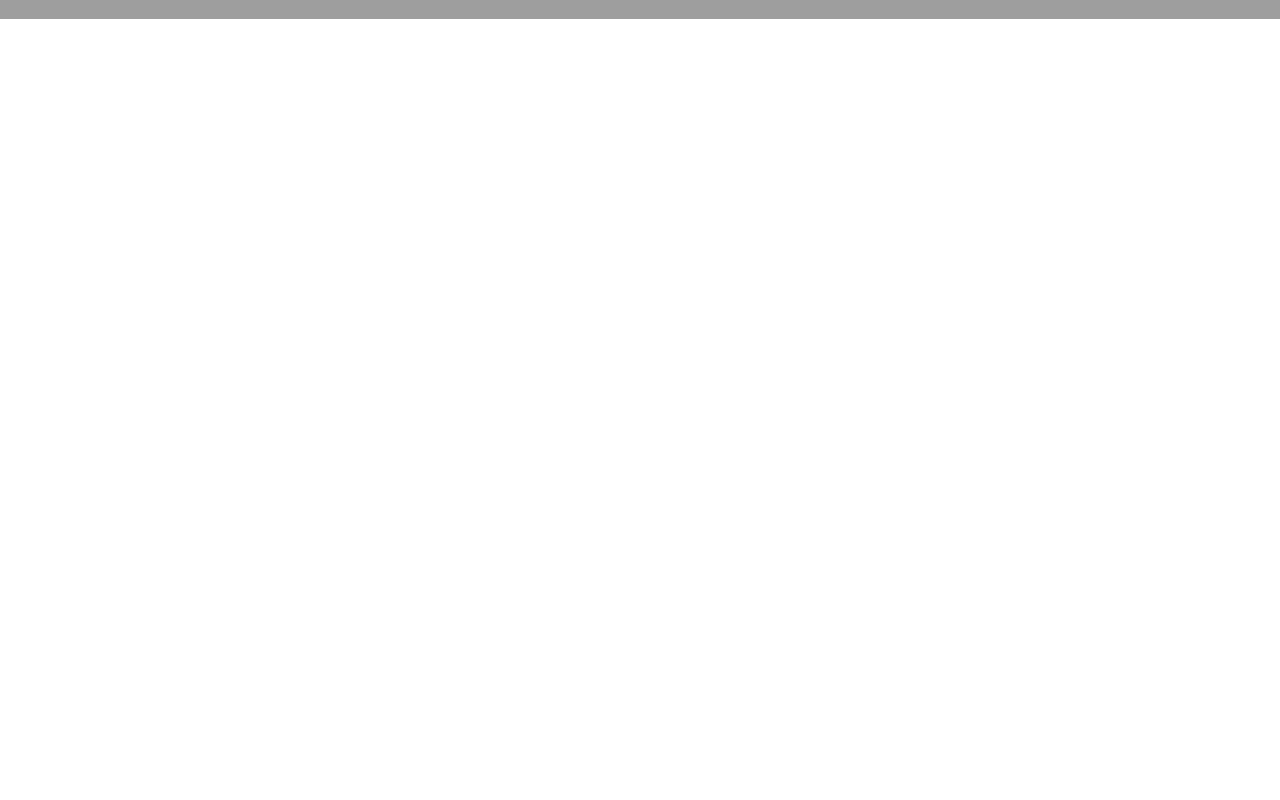
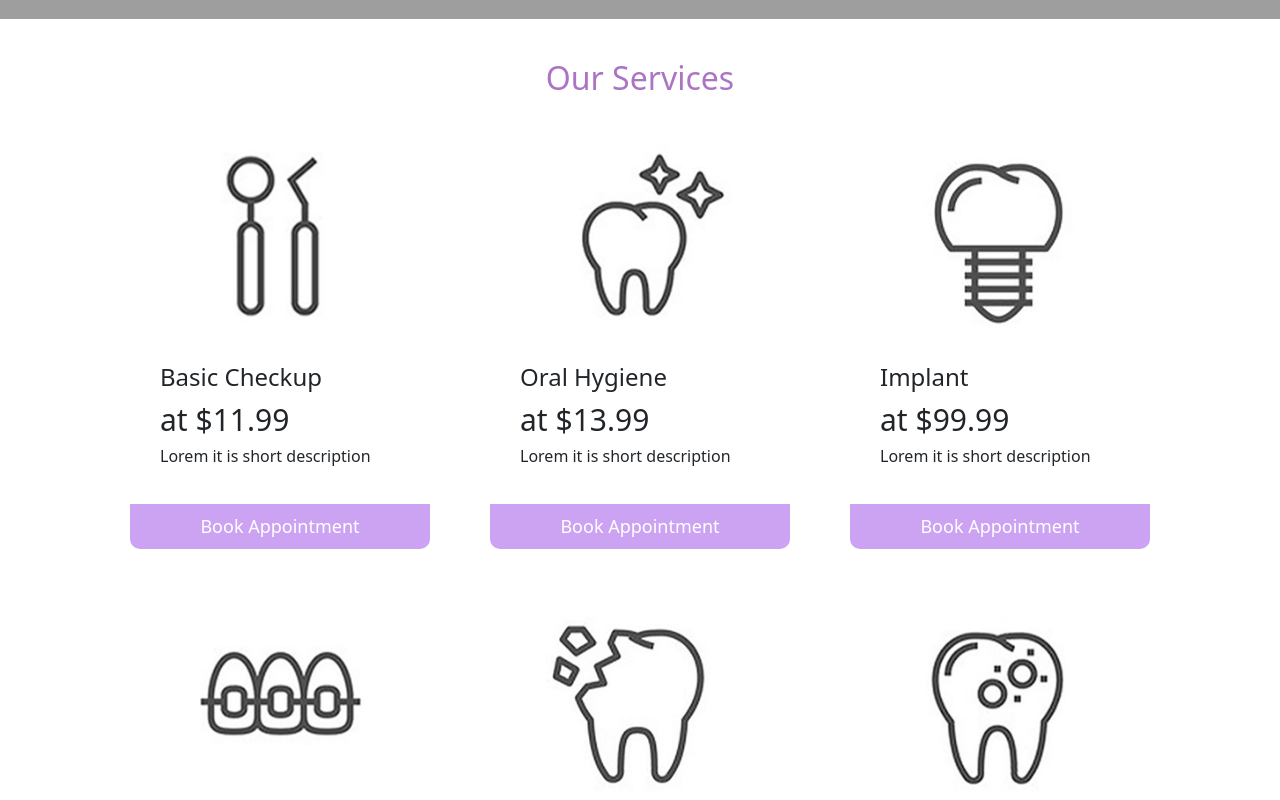
Before and after one commit to shahadat2772/dent-aid, a React (Create React App) app: page /home in a window 1280 px wide. Shown: the part 860-1660 px from the top of the page. Before the commit the page ends 879 px from the top, so only its background shows below. Built offline with nearby package versions, Linux system fonts and the light colour scheme; no server answers; grey boxes are pictures that could not be loaded.

Commit message:
services section added

```diff
--- /dev/null
+++ b/src/Pages/Home/EachService/EachService.css
@@ -0,0 +1,43 @@
+.eachServiceContainer img {
+  width: 220px;
+  display: block;
+  margin: auto;
+}
+
+.eachServiceContainer {
+  width: 300px;
+  margin: 0px auto;
+  border-radius: 10px;
+}
+
+.eachServiceContainer:hover {
+  box-shadow: 2px 3px 10px 2px #888888;
+}
+
+.serviceName {
+  font-size: 24px;
+  margin: 2px 0px;
+}
+
+.servicePrice {
+  font-size: 30px;
+  margin: 2px 0px;
+}
+
+.eachServiceInfo {
+  padding: 0px 30px 20px 30px;
+}
+
+.bookBtn {
+  margin: 0px auto;
+  border: 0px;
+  background: none;
+  font-size: 18px;
+  width: 100%;
+  height: 45px;
+  border-bottom-left-radius: 10px;
+  border-bottom-right-radius: 10px;
+  background-color: rgba(137, 43, 226, 0.432);
+  color: white;
+  font-weight: 500;
+}
--- /dev/null
+++ b/src/Pages/Home/EachService/EachService.js
@@ -0,0 +1,19 @@
+import React from "react";
+import "./EachService.css";
+
+const EachService = ({ service }) => {
+  const { img, name, description, id, price } = service;
+  return (
+    <div className="eachServiceContainer">
+      <img src={img} alt="" />
+      <div className="eachServiceInfo">
+        <p className="serviceName">{name}</p>
+        <p className="servicePrice">at ${price}</p>
+        <p className="serviceDescription">{description}</p>
+      </div>
+      <button className="bookBtn">Book Appointment</button>
+    </div>
+  );
+};
+
+export default EachService;
--- a/src/Pages/Home/Home/Home.js
+++ b/src/Pages/Home/Home/Home.js
@@ -1,10 +1,12 @@
 import React from "react";
 import Banner from "../Banner/Banner";
+import Services from "../Services/Services";
 
 const Home = () => {
   return (
     <div>
       <Banner></Banner>
+      <Services></Services>
     </div>
   );
 };
--- /dev/null
+++ b/src/Pages/Home/Services/Services.css
@@ -0,0 +1,17 @@
+.serviceHeader {
+  color: rgba(105, 6, 151, 0.555);
+  text-align: center;
+}
+
+.servicesContainer {
+  margin-top: 40px;
+}
+
+.services {
+  display: grid;
+  grid-template-columns: repeat(3, 1fr);
+  grid-row-gap: 45px;
+
+  margin: 40px 100px;
+  justify-content: center;
+}
--- /dev/null
+++ b/src/Pages/Home/Services/Services.js
@@ -0,0 +1,71 @@
+import React from "react";
+import "./Services.css";
+
+import services1 from "../../../images/services/basic-checkup.png";
+import services2 from "../../../images/services/whitning.png";
+import services3 from "../../../images/services/implants.png";
+import services4 from "../../../images/services/orthodontics.png";
+import services5 from "../../../images/services/root-canals.png";
+import services6 from "../../../images/services/fillings.png";
+import EachService from "../EachService/EachService";
+
+// Services
+const services = [
+  {
+    id: 1,
+    img: services1,
+    name: "Basic Checkup",
+    price: 11.99,
+    description: "Lorem it is short description",
+  },
+  {
+    id: 2,
+    img: services2,
+    name: "Oral Hygiene",
+    price: 13.99,
+    description: "Lorem it is short description",
+  },
+  {
+    id: 3,
+    img: services3,
+    name: "Implant",
+    price: 99.99,
+    description: "Lorem it is short description",
+  },
+  {
+    id: 4,
+    img: services4,
+    name: "Orthodontics",
+    price: 111.99,
+    description: "Lorem it is short description",
+  },
+  {
+    id: 5,
+    img: services5,
+    name: "Root Canal",
+    price: 49.99,
+    description: "Lorem it is short description",
+  },
+  {
+    id: 6,
+    img: services6,
+    name: "Filling",
+    price: 29.99,
+    description: "Lorem it is short description",
+  },
+];
+
+const Services = () => {
+  return (
+    <div className="servicesContainer">
+      <h2 className="serviceHeader"> Our Services</h2>
+      <div className="services ">
+        {services.map((service) => (
+          <EachService key={service.id} service={service}></EachService>
+        ))}
+      </div>
+    </div>
+  );
+};
+
+export default Services;
```
Also changed, not shown: firebase.json (added), 1 other file (tests, documents, lock files or other folders).
